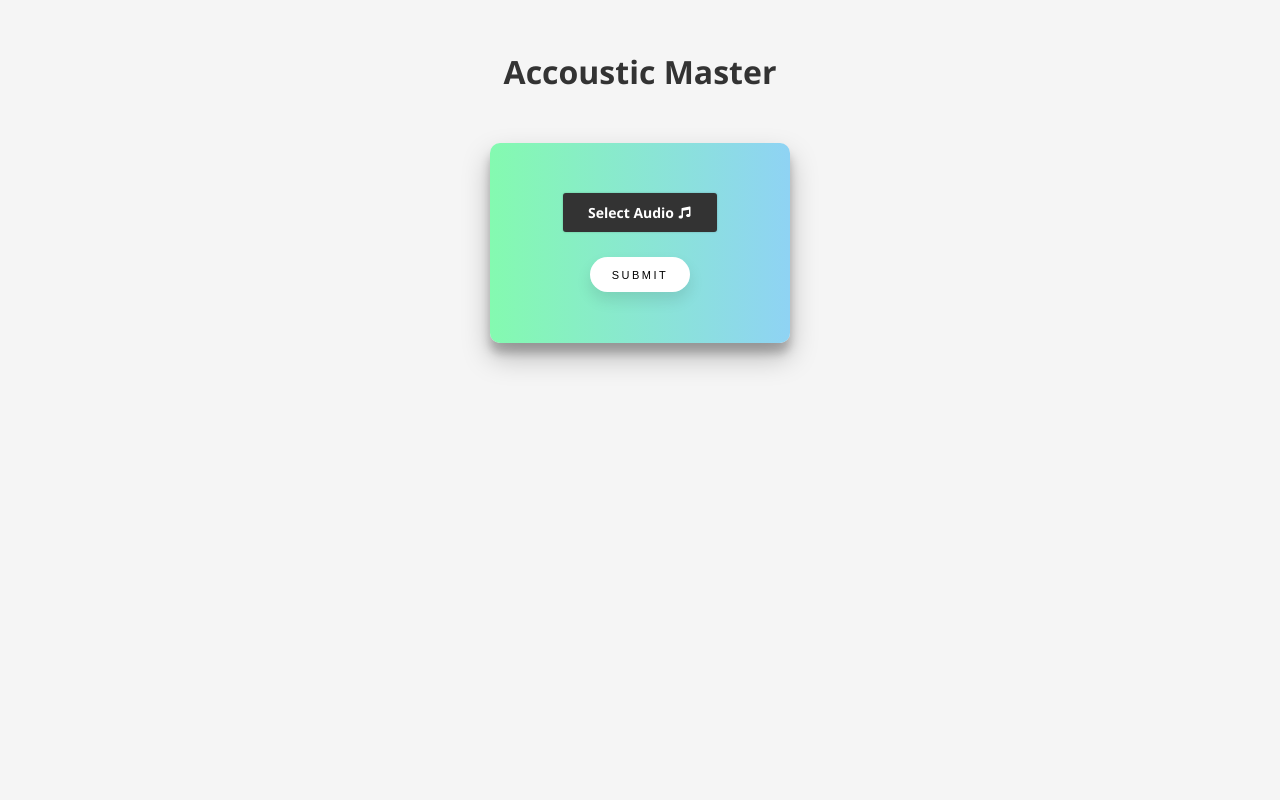
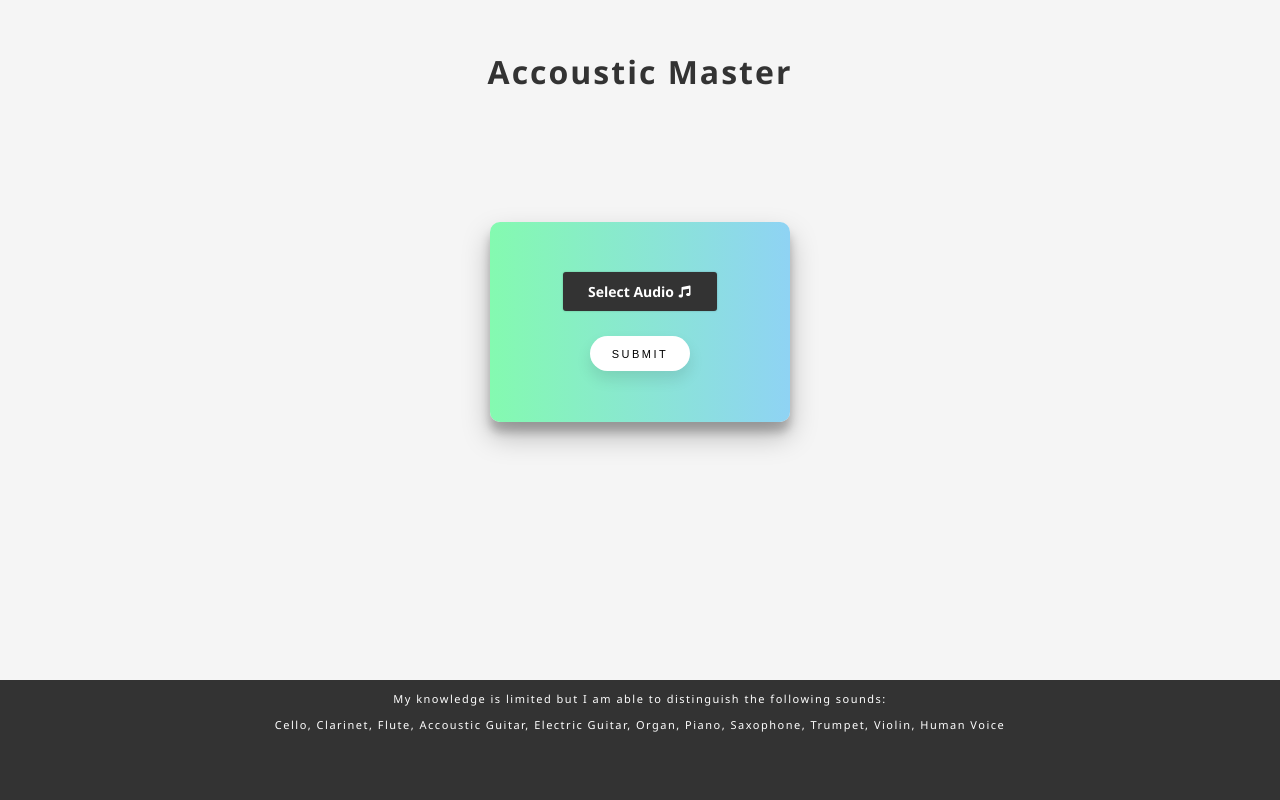
Before and after one commit to VishnuNarayananSR/python-accoustic-master, a Django app: page / in a window 1280 px wide. Run offline with Django 3.2, Linux system fonts and the light colour scheme.

Commit message:
initial commit

```diff
--- a/assets/style.css
+++ b/assets/style.css
@@ -27,8 +27,19 @@ label{
     margin-bottom: 15px;
   }
 body{
+    margin: 0px;
+    width: 100%;
     background-color: whitesmoke;
     font-family:'Segoe UI', Roboto, Oxygen, Ubuntu, Cantarell, 'Open Sans', 'Helvetica Neue', sans-serif
+}
+footer{
+    position: absolute;
+    margin: 0px;
+    min-height: 15vh;
+    min-width: 100%;
+    column-span: all;
+    text-align: center;
+    background-color: #333;
 }
 
 button {
@@ -49,10 +60,19 @@ button {
     }
 
 h1{
+    letter-spacing: 2px;
+    font-weight: 600;
     text-align: center;
     flex-basis: 100%;
 }
+.info p{
+    font-size: 11px;
+    font-weight: lighter;
+    letter-spacing: 1.5px;
+    color:#fff;
+}
 .container{
+    min-height: 85vh;
     display: flex;
     flex-wrap: wrap;
     justify-content: center;
--- a/templates/base_layout.html
+++ b/templates/base_layout.html
@@ -8,13 +8,21 @@
     <title>Accoustic Master</title>
 </head>
 <body>
-    <h1 style="margin: 50px;">Accoustic Master</h1>
     <div class="container">
-
+        <h1 style="margin: 50px;">Accoustic Master</h1>
         {%block content%}
 
         {%endblock%}
     </div>
+
+    <footer>
+        <div class="info">
+            <p>My knowledge is limited but I am able to distinguish the following sounds:</p>
+
+            <p>Cello, Clarinet, Flute, Accoustic Guitar, Electric Guitar, Organ, Piano, Saxophone, Trumpet, Violin, Human Voice</p>
+        </div>
+    </footer>
     <script src="{% static 'main.js' %}?{% now 'U' %}"></script>
 </body>
+
 </html>
```
Also changed, not shown: 2 other files.
